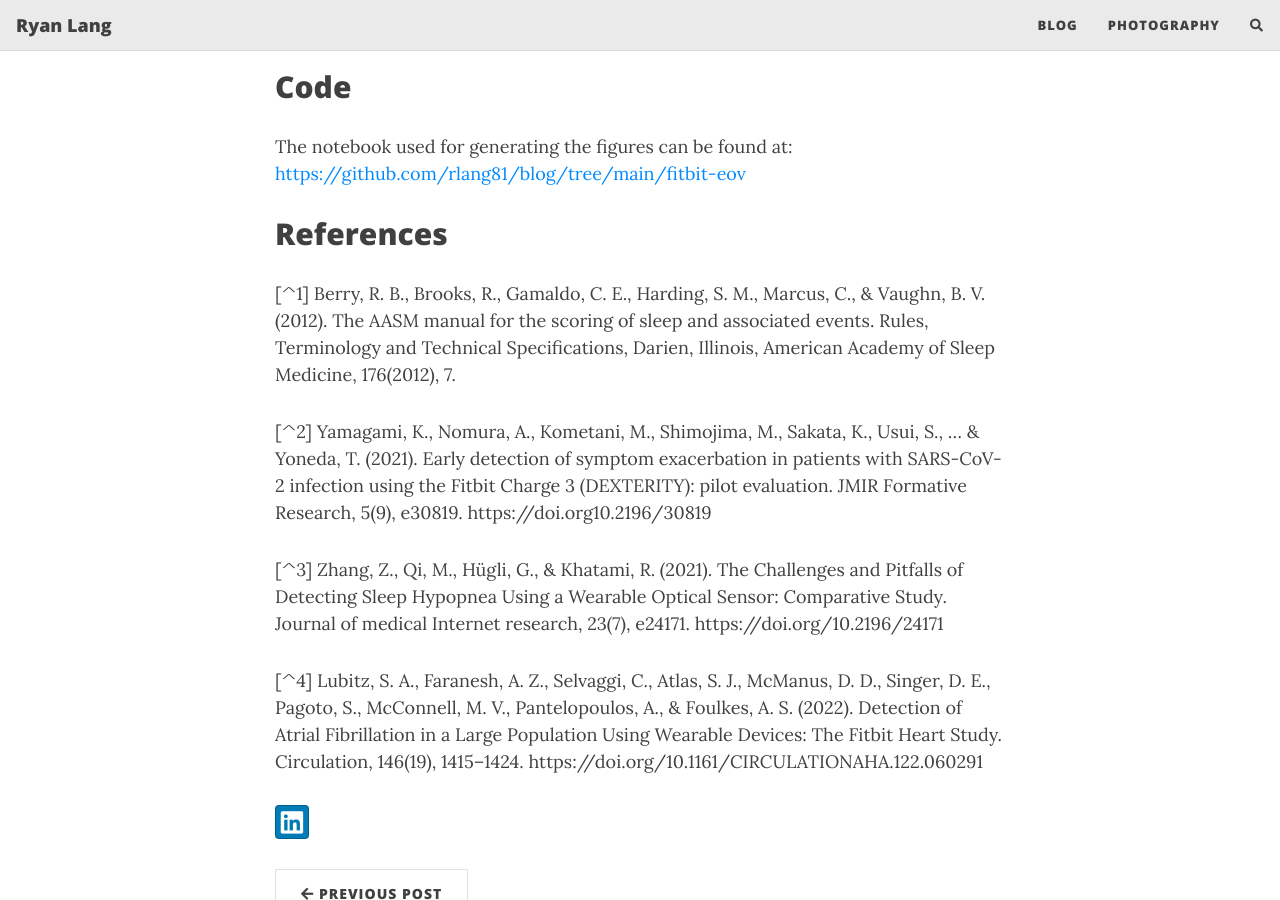
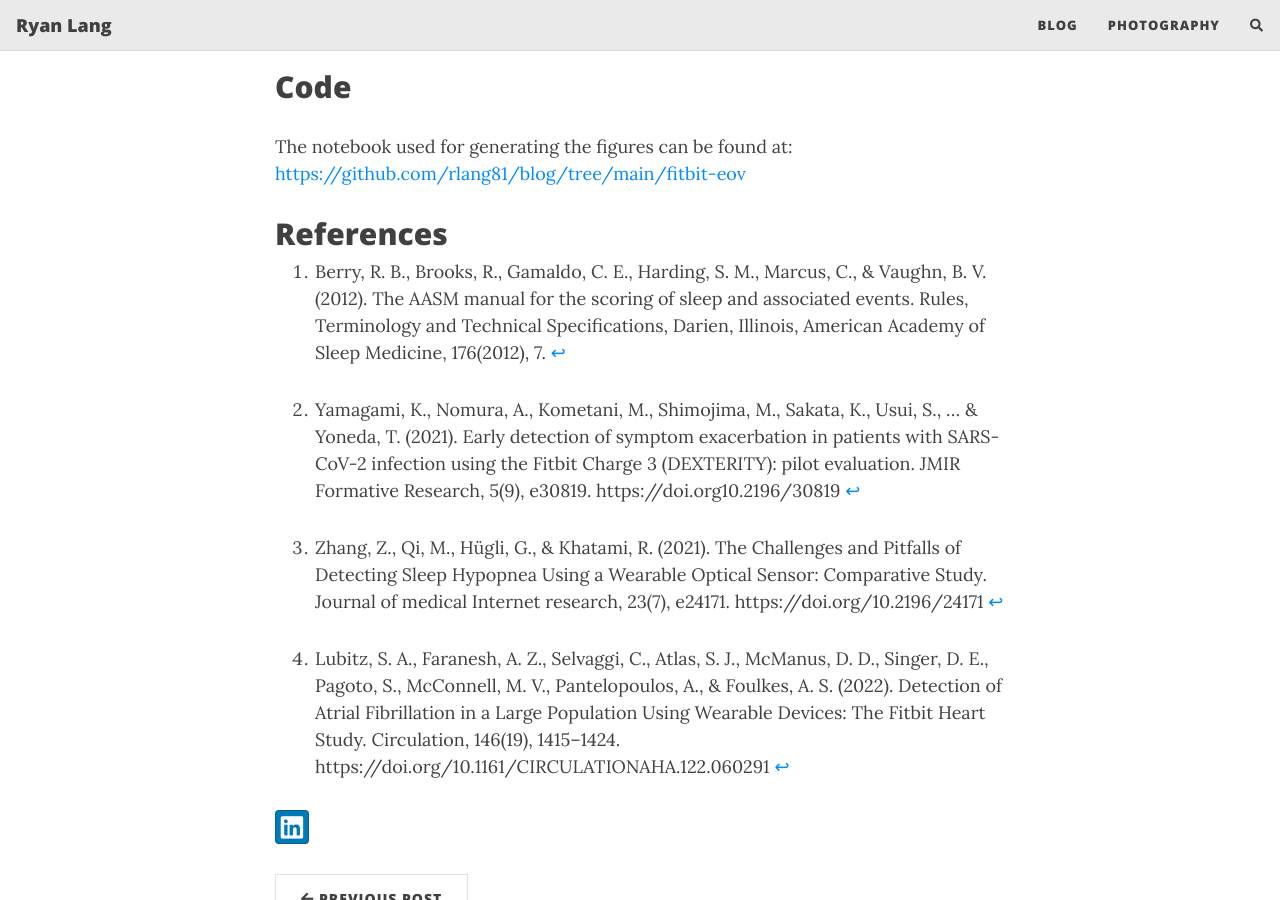
Before and after one commit to rlang81/rlang81.github.io, a Jekyll site: the page built from _posts/2024-03-23-fitbit-eov.md, in a window 1280 px wide and 900 px high, scrolled down 5887 px. Built offline with Jekyll 4.4.1, drawn with Linux system fonts in a browser that asks for light colours; nearby versions of some CDN libraries; comment, search, counter and statistics services are not loaded; some of the changed text lies outside the part shown.

Commit message:
Fixing more issues

```diff
--- a/_posts/2024-03-23-fitbit-eov.md
+++ b/_posts/2024-03-23-fitbit-eov.md
@@ -96,10 +96,10 @@ The notebook used for generating the figures can be found at: [https://github.co
 
 ## References
 
-[^1] Berry, R. B., Brooks, R., Gamaldo, C. E., Harding, S. M., Marcus, C., & Vaughn, B. V. (2012). The AASM manual for the scoring of sleep and associated events. Rules, Terminology and Technical Specifications, Darien, Illinois, American Academy of Sleep Medicine, 176(2012), 7.
+[^1]: Berry, R. B., Brooks, R., Gamaldo, C. E., Harding, S. M., Marcus, C., & Vaughn, B. V. (2012). The AASM manual for the scoring of sleep and associated events. Rules, Terminology and Technical Specifications, Darien, Illinois, American Academy of Sleep Medicine, 176(2012), 7.
 
-[^2] Yamagami, K., Nomura, A., Kometani, M., Shimojima, M., Sakata, K., Usui, S., ... & Yoneda, T. (2021). Early detection of symptom exacerbation in patients with SARS-CoV-2 infection using the Fitbit Charge 3 (DEXTERITY): pilot evaluation. JMIR Formative Research, 5(9), e30819. https://doi.org10.2196/30819
+[^2]: Yamagami, K., Nomura, A., Kometani, M., Shimojima, M., Sakata, K., Usui, S., ... & Yoneda, T. (2021). Early detection of symptom exacerbation in patients with SARS-CoV-2 infection using the Fitbit Charge 3 (DEXTERITY): pilot evaluation. JMIR Formative Research, 5(9), e30819. https://doi.org10.2196/30819
 
-[^3] Zhang, Z., Qi, M., Hügli, G., & Khatami, R. (2021). The Challenges and Pitfalls of Detecting Sleep Hypopnea Using a Wearable Optical Sensor: Comparative Study. Journal of medical Internet research, 23(7), e24171. https://doi.org/10.2196/24171
+[^3]: Zhang, Z., Qi, M., Hügli, G., & Khatami, R. (2021). The Challenges and Pitfalls of Detecting Sleep Hypopnea Using a Wearable Optical Sensor: Comparative Study. Journal of medical Internet research, 23(7), e24171. https://doi.org/10.2196/24171
 
-[^4] Lubitz, S. A., Faranesh, A. Z., Selvaggi, C., Atlas, S. J., McManus, D. D., Singer, D. E., Pagoto, S., McConnell, M. V., Pantelopoulos, A., & Foulkes, A. S. (2022). Detection of Atrial Fibrillation in a Large Population Using Wearable Devices: The Fitbit Heart Study. Circulation, 146(19), 1415–1424. https://doi.org/10.1161/CIRCULATIONAHA.122.060291
+[^4]: Lubitz, S. A., Faranesh, A. Z., Selvaggi, C., Atlas, S. J., McManus, D. D., Singer, D. E., Pagoto, S., McConnell, M. V., Pantelopoulos, A., & Foulkes, A. S. (2022). Detection of Atrial Fibrillation in a Large Population Using Wearable Devices: The Fitbit Heart Study. Circulation, 146(19), 1415–1424. https://doi.org/10.1161/CIRCULATIONAHA.122.060291
```
